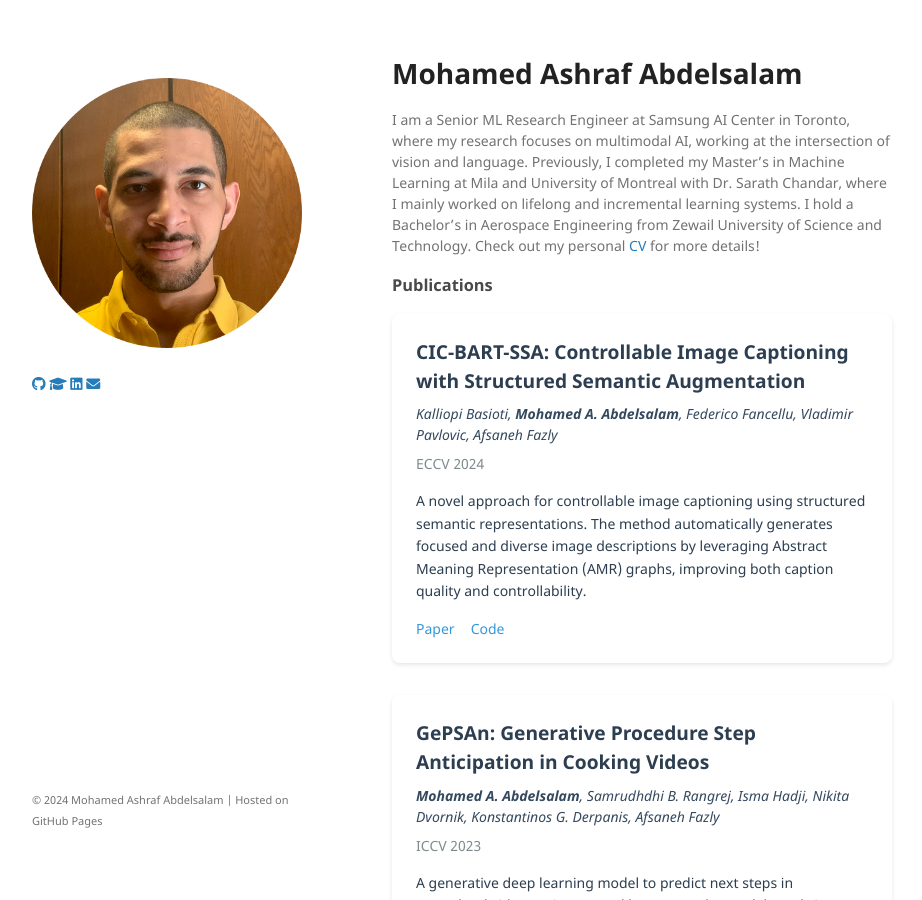
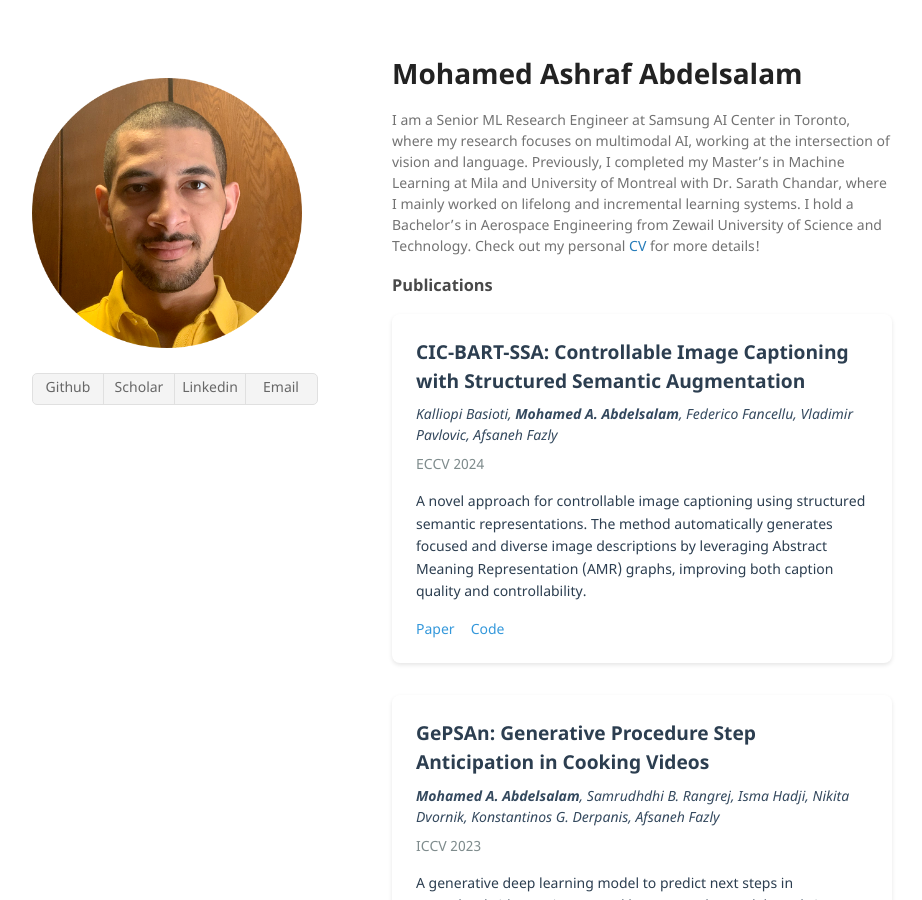
Before and after one commit to MohamedAbdelsalam9/mohamedabdelsalam9.github.io, a Jekyll site: the page built from index.md, in a window 1280 px wide and 900 px high. Shown: the whole window, without its empty margins (178-1100 px from the left). Built offline with Jekyll 4.4.1, drawn with Linux system fonts in a browser that asks for light colours; the repository's description, which GitHub fills in, is left out.

Commit message:
Update default.html

```diff
--- a/_layouts/default.html
+++ b/_layouts/default.html
@@ -4,72 +4,60 @@
     <meta charset="UTF-8">
     <meta http-equiv="X-UA-Compatible" content="IE=edge">
     <meta name="viewport" content="width=device-width, initial-scale=1">
-    <meta name="description" content="Mohamed Abdelsalam - Machine Learning Research Engineer">
-    <meta name="keywords" content="Machine Learning, AI, Computer Vision, Natural Language Processing, Research">
 
-    {% seo %}
+{% seo %}
     <link rel="stylesheet" href="{{ "/assets/css/style.css?v=" | append: site.github.build_revision | relative_url }}">
-    <link rel="stylesheet" href="https://cdnjs.cloudflare.com/ajax/libs/font-awesome/6.0.0/css/all.min.css">
-
-    <!-- Favicon -->
-    <link rel="icon" type="image/x-icon" href="{{ "/assets/images/favicon.ico" | relative_url }}">
+    <!--[if lt IE 9]>
+    <script src="https://cdnjs.cloudflare.com/ajax/libs/html5shiv/3.7.3/html5shiv.min.js"></script>
+    <![endif]-->
   </head>
   <body>
     <div class="wrapper">
       <header>
-        <h1>
-          <a href="{{ "/" | absolute_url }}" class="site-title">
-            {{ site.title | default: site.github.repository_name }}
-          </a>
-        </h1>
+        <h1><a href="{{ "/" | absolute_url }}">{{ site.title | default: site.github.repository_name }}</a></h1>
 
         {% if site.logo %}
-          <img src="{{site.logo | relative_url}}" alt="Mohamed Abdelsalam" class="profile-image" />
+          <img src="{{site.logo | relative_url}}" alt="Logo" />
         {% endif %}
 
-        <p class="site-description">{{ site.description | default: site.github.project_tagline }}</p>
+        <p>{{ site.description | default: site.github.project_tagline }}</p>
 
-        <nav class="social-links">
-          <a href="https://github.com/MohamedAbdelsalam9" title="GitHub">
-            <i class="fab fa-github"></i>
-          </a>
-          <a href="https://scholar.google.com/citations?user=IIZHWHoAAAAJ" title="Google Scholar">
-            <i class="fas fa-graduation-cap"></i>
-          </a>
-          <a href="https://www.linkedin.com/in/mabdelsalam9/" title="LinkedIn">
-            <i class="fab fa-linkedin"></i>
-          </a>
-          <a href="mailto:mabdelsalam944@gmail.com" title="Email">
-            <i class="fas fa-envelope"></i>
-          </a>
-        </nav>
+        {% if site.github.is_project_page %}
+        <p class="view"><a href="{{ site.github.repository_url }}">View the Project on GitHub <small>{{ site.github.repository_nwo }}</small></a></p>
+        {% endif %}
+
+<!--         {% if site.github.is_user_page %}
+        <p class="view"><a href="{{ site.github.owner_url }}">View My GitHub Profile</a></p>
+        {% endif %} -->
+
+        <ul class="downloads">
+          <li><a href="https://github.com/MohamedAbdelsalam9">Github</a></li>
+          <li><a href="https://scholar.google.com/citations?user=IIZHWHoAAAAJ">Scholar</a></li>
+          <li><a href="https://www.linkedin.com/in/mabdelsalam9/">Linkedin</a></li>
+          <li><a href="mailto:mabdelsalam944@gmail.com">Email</a></li>
+        </ul>
       </header>
+      <section>
 
-      <section class="main-content">
-        {{ content }}
+      {{ content }}
+
       </section>
-
       <footer>
-        <p class="copyright">
-          <small>
-            © {{ 'now' | date: "%Y" }} Mohamed Ashraf Abdelsalam
-            <span class="separator">|</span>
-            Hosted on GitHub Pages
-          </small>
-        </p>
+        {% if site.github.is_project_page %}
+        <p>This project is maintained by <a href="{{ site.github.owner_url }}">{{ site.github.owner_name }}</a></p>
+        {% endif %}
+<!--         <p><small>Hosted on GitHub Pages &mdash; Theme by <a href="https://github.com/orderedlist">orderedlist</a></small></p> -->
       </footer>
     </div>
-
     <script src="{{ "/assets/js/scale.fix.js" | relative_url }}"></script>
-
     {% if site.google_analytics %}
-    <!-- Google Analytics -->
-    <script async src="https://www.googletagmanager.com/gtag/js?id={{ site.google_analytics }}"></script>
     <script>
-      window.dataLayer = window.dataLayer || [];
-      function gtag(){dataLayer.push(arguments);}
-      gtag('js', new Date());
-      gtag('config', '{{ site.google_analytics }}');
+      (function(i,s,o,g,r,a,m){i['GoogleAnalyticsObject']=r;i[r]=i[r]||function(){
+      (i[r].q=i[r].q||[]).push(arguments)},i[r].l=1*new Date();a=s.createElement(o),
+      m=s.getElementsByTagName(o)[0];a.async=1;a.src=g;m.parentNode.insertBefore(a,m)
+      })(window,document,'script','https://www.google-analytics.com/analytics.js','ga');
+      ga('create', '{{ site.google_analytics }}', 'auto');
+      ga('send', 'pageview');
     </script>
     {% endif %}
   </body>
```
